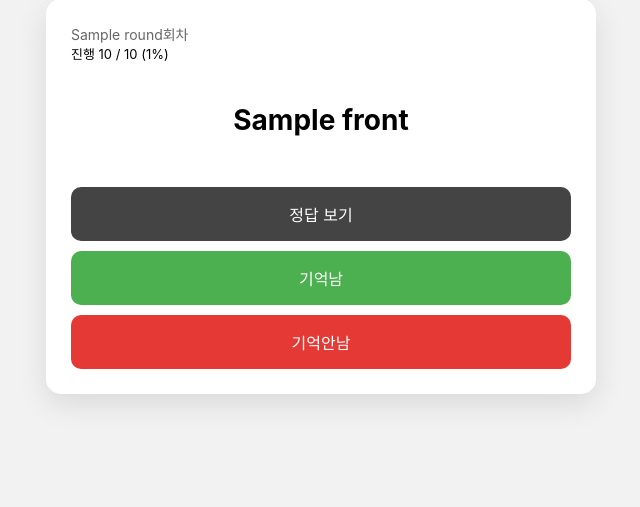
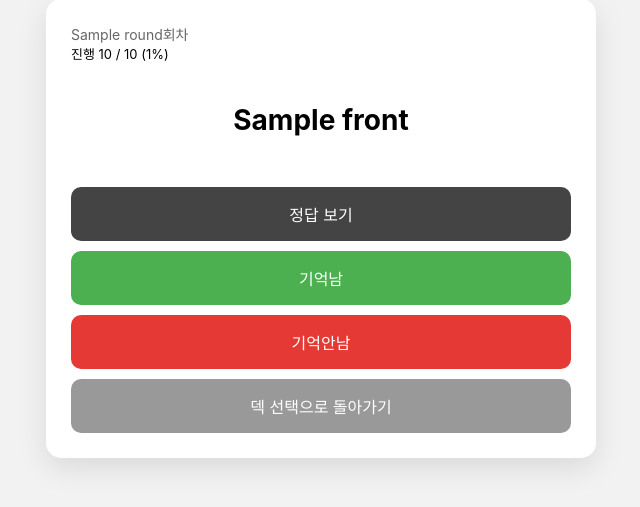
Before and after one commit to eungaramphoto/flashcard-app, a FastAPI app: template templates/card.html in a window 1280 px wide. Shown: the part 21-528 px from the top of the page, without its empty margins (319-959 px from the left). Run offline with FastAPI, Linux system fonts and the light colour scheme; the template is opened without the code that fills it: most values are stand-ins (such as "Sample title", 1, 10 or a date in 2020).

Commit message:
add reset button and route

```diff
--- a/templates/card.html
+++ b/templates/card.html
@@ -68,6 +68,11 @@ button {
     background: #E53935;
     color: white;
 }
+
+.reset {
+    background: #999;
+    color: white;
+}
 </style>
 </head>
 
@@ -97,6 +102,12 @@ button {
     <button class="no" name="remembered" value="no">기억안남</button>
 </form>
 
+<a href="/reset">
+    <button type="button" class="reset">
+        덱 선택으로 돌아가기
+    </button>
+</a>
+
 </div>
 
 <script>
```
